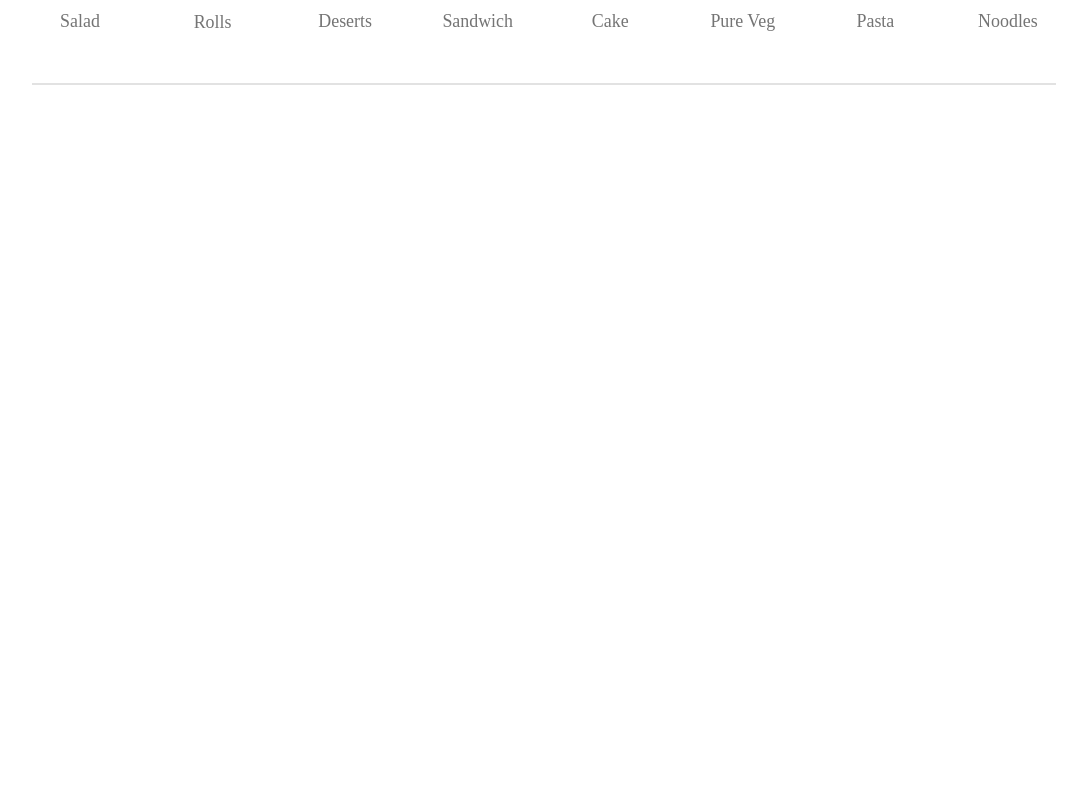
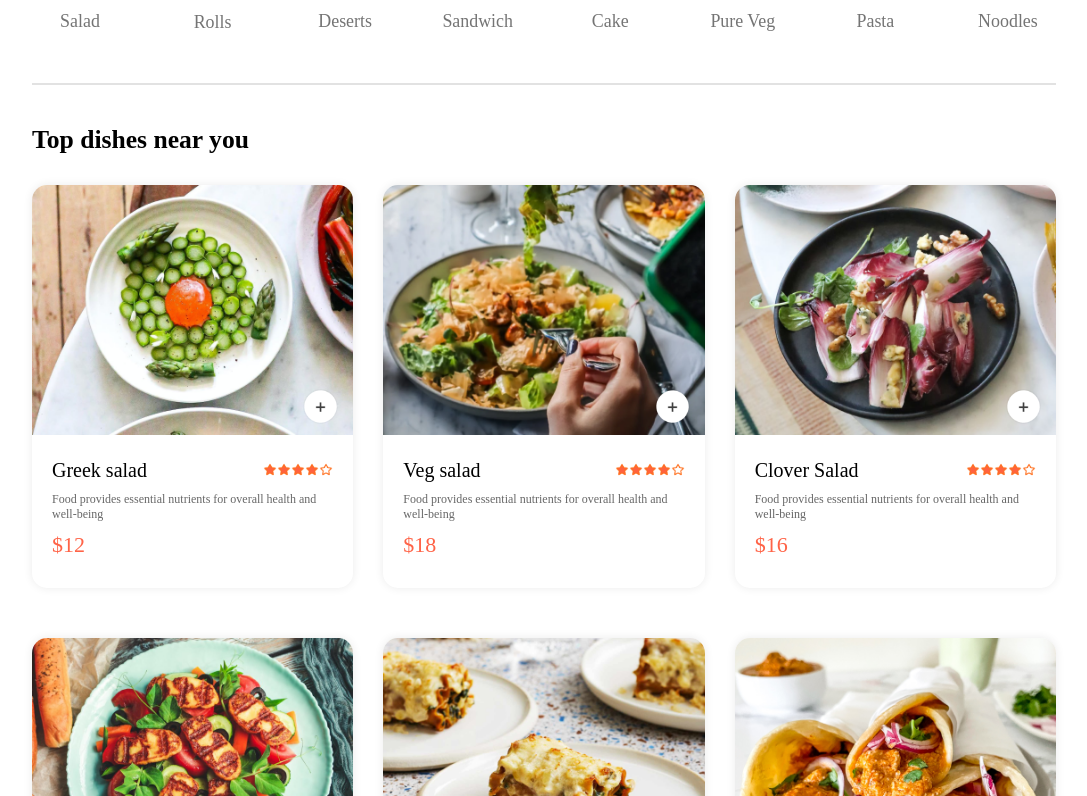
Before and after one commit to divyanshpanwar03/Tomato, a React (Vite) app in the folder frontend/: page / in a window 1280 px wide. Shown: the part 844-1640 px from the top of the page, without its empty margins (96-1183 px from the left). Before the commit the page ends 939 px from the top, so only its background shows below. Built offline with nearby package versions, Linux system fonts and the light colour scheme.

Commit message:
Added the Menu

```diff
--- /dev/null
+++ b/frontend/src/components/FoodDisplay/FoodDisplay.css
@@ -0,0 +1,14 @@
+.food-display{
+    margin-top: 30px;
+}
+.food-display h2{
+    font-size: max(2vw,24px);
+    font-weight: 600;
+}
+.food-display-list{
+    display: grid;
+    grid-template-columns: repeat(auto-fill,minmax(240px,1fr));
+    margin-top: 30px;
+    gap: 30px;
+    row-gap: 50px;
+}
--- /dev/null
+++ b/frontend/src/components/FoodDisplay/FoodDisplay.jsx
@@ -0,0 +1,21 @@
+import React, { useContext } from 'react'
+import './FoodDisplay.css'
+import { StoreContext } from '../../Context/StoreContext'
+import FoodItem from '../FoodItem/FoodItem'
+const FoodDisplay = ({category}) => {
+
+    const {food_list}= useContext(StoreContext)
+
+  return (
+    <div className='food-display' id='food-display'>
+        <h2>Top dishes near you</h2>
+        <div className="food-display-list">
+            {food_list.map((item,index)=>{
+                return <FoodItem key={index} id={item._id} name={item.name} description={item.description} price={item.price} image={item.image}/>
+            })}
+        </div>
+    </div>
+  )
+}
+
+export default FoodDisplay;
--- /dev/null
+++ b/frontend/src/components/FoodItem/FoodItem.css
@@ -0,0 +1,60 @@
+.food-item{
+    width: 100%;
+    margin: auto;
+    border-radius: 15px;
+    box-shadow: 0px 0px 10px #00000015;
+    transition: 0.3s;
+    animation: fadeIn 1s;
+}
+.food-item-image{
+    width: 100%;
+    border-radius: 15px 15px 0px 0px;
+}
+.food-item-info{
+    padding: 20px;
+}
+.food-item-name-rating{
+    display: flex;
+    justify-content: space-between;
+    align-items: center;
+    margin-bottom: 10px;
+}
+.food-item-name-rating p{
+    font-size: 20px;
+    font-weight: 500;
+}
+.food-item-name-rating img{
+    width: 70px;
+}
+.food-item-desc{
+    color: #676767;
+    font-size: 12px;
+}
+.food-item-price{
+    color: tomato;
+    font-size: 22px;
+    font-weight: 500;
+    margin: 10px 0px;
+}
+.food-item-img-container{
+    position: relative;
+}
+.food-item-img-container .add{
+    width: 35px;
+    position: absolute;
+    bottom: 15px;
+    right: 15px;
+    cursor: pointer;
+    border-radius: 50%;
+}
+.food-item-counter{
+    position: absolute;
+    bottom: 15px;
+    right: 15px;
+    display: flex;
+    align-items:center;
+    gap: 10px;
+    padding: 6px;
+    border-radius: 50px;
+    background-color: white;
+}
--- /dev/null
+++ b/frontend/src/components/FoodItem/FoodItem.jsx
@@ -0,0 +1,35 @@
+import React, { useState } from 'react'
+import './FoodItem.css'
+import { assets } from '../../assets/assets'
+const FoodItem = ({id,name,price,description,image}) => {
+
+    const[itemCount,setItemCount]= useState(0);
+
+  return (
+    <div className="food-item">
+        <div className="food-item-img-container">
+            <img className='food-item-image' src={image} alt="" />
+            {
+                    !itemCount ?
+                <img className='add' onClick={()=>setItemCount(prev=>prev+1)} src={assets.add_icon_white}></img>
+                :<div className='food-item-counter'>
+                    <img  onClick={()=>setItemCount(prev=>prev-1)} src={assets.remove_icon_red} alt="" />
+                    <p>{itemCount}</p>
+                    <img  onClick={()=>setItemCount(prev=>prev+1)} src={assets.add_icon_green} alt="" />
+                </div>
+                }
+        </div>
+        <div className="food-item-info">
+            <div className="food-item-name-rating">
+                <p>{name}</p>
+                <img src={assets.rating_starts} alt="" />
+
+            </div>
+            <p className="food-item-desc">{description}</p>
+            <p className="food-item-price">${price}</p>
+        </div>
+    </div>
+  )
+}
+
+export default FoodItem
--- a/frontend/src/pages/Home/Home.jsx
+++ b/frontend/src/pages/Home/Home.jsx
@@ -2,6 +2,7 @@
 import './Home.css'
 import Header from '../../components/Header/Header'
 import ExploreMenu from '../../components/ExploreMenu/ExploreMenu'
+import FoodDisplay from '../../components/FoodDisplay/FoodDisplay'
 
 const Home = () => {
   const[category,setCategory] = useState("All");
@@ -9,6 +10,7 @@
     <div>
         <Header/>
         <ExploreMenu category={category} setCategory={setCategory}/>
+        <FoodDisplay category={category}/>
     </div>
   )
 }
```
